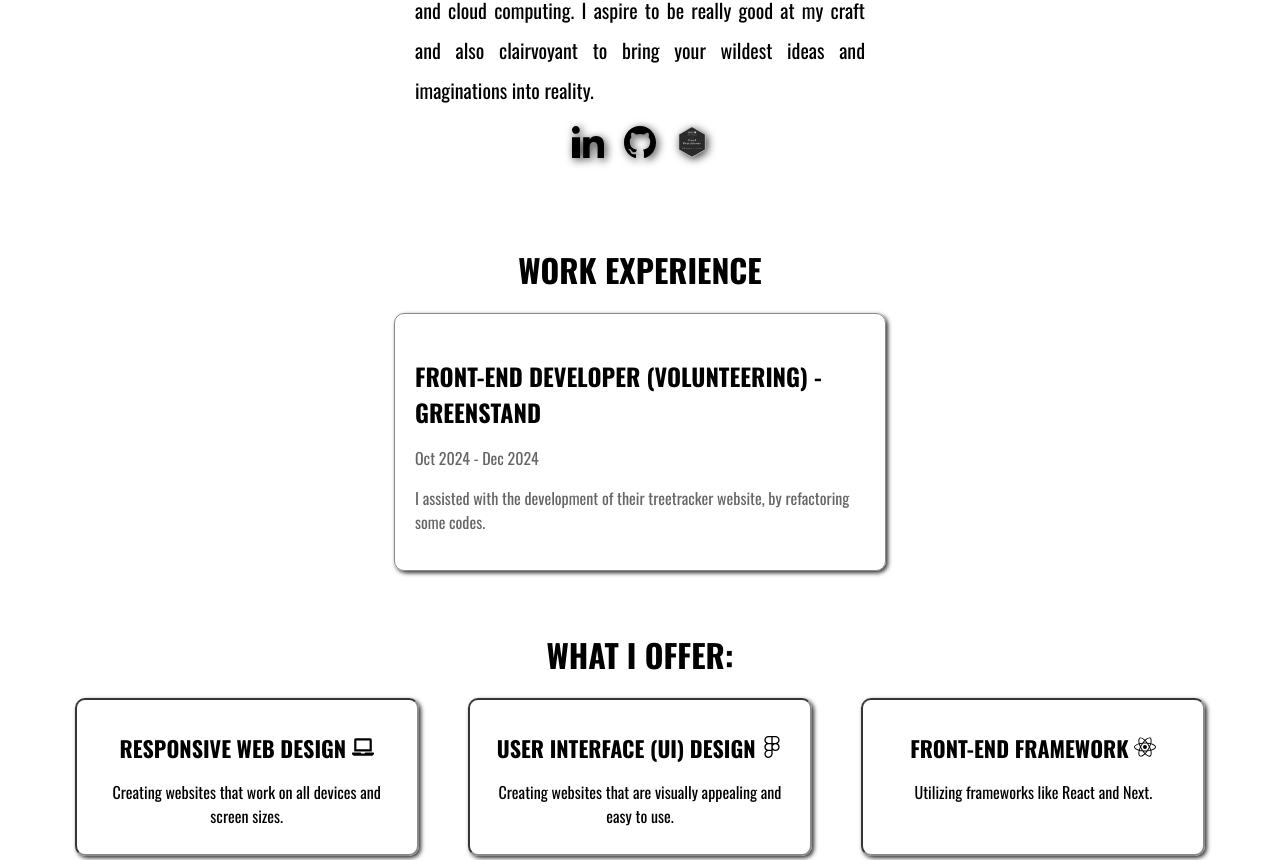
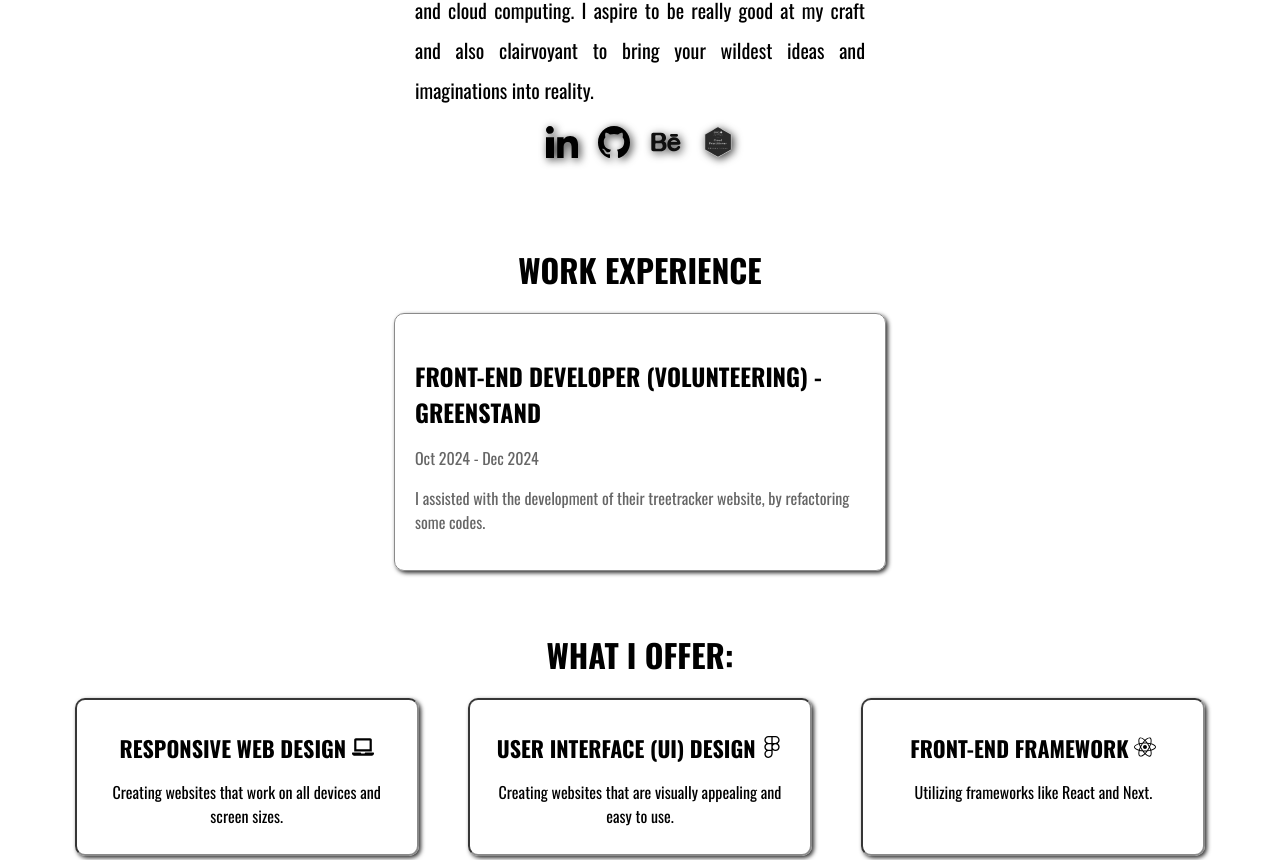
Before and after one commit to Otonbara/portfolio_website2.0, a React (Vite) app in the folder otonbara/: page / in a window 1280 px wide. Shown: the part 1100-1960 px from the top of the page. Built offline with nearby package versions, Linux system fonts and the light colour scheme.

Commit message:
Add Behance link to About page; remove GitHub link from Contact page and include Behance SVG asset

```diff
--- a/otonbara/src/pages/About.jsx
+++ b/otonbara/src/pages/About.jsx
@@ -15,6 +15,7 @@ import FirebaseImg from '../assets/firebase-svgrepo-com.svg';
 import GitImg from '../assets/git-svgrepo-com.svg';
 import GitHubImg from '../assets/github-142-svgrepo-com.svg';
 import AWSImg from '../assets/aws-svgrepo-com.svg';
+import BehanceIMG from '../assets/behance-svgrepo-com.svg';
 import { motion, useAnimation } from 'framer-motion';
 import { useInView } from 'react-intersection-observer';
 
@@ -73,6 +74,7 @@ const About = () => {
                     <ul>
                         <li className='social-link'><a href="https://www.linkedin.com/in/otonbaraokolai" target='blank'><img src={LinkedInIMG} alt="LinkedIn"/></a></li>
                         <li className='social-link'><a href="https://github.com/Otonbara" target='blank'><img src={GitHubIMG} alt="GitHub"/></a></li>
+                        <li className='social-link'><a href="https://www.behance.net/otonbaraokolai" target='blank'><img src={BehanceIMG} alt="Behance"/></a></li>
                         <li className='social-link'><a href="https://www.credly.com/badges/8799d5ec-e18e-46b1-884f-bed76dbaa227/public_url" target='blank'><img src={AWSCertIMG} alt="AWS Certificate"/></a></li>
                     </ul>
                 </div>
--- a/otonbara/src/pages/Contact.jsx
+++ b/otonbara/src/pages/Contact.jsx
@@ -1,7 +1,6 @@
 /* eslint-disable react/no-unescaped-entities */
 import '../style.css'
 import { FaEnvelope } from 'react-icons/fa'
-import GitHubIMG from '../assets/github-142-svgrepo-com.svg'
 import LinkedInIMG from '../assets/linkedin-161-svgrepo-com.svg'
 
 const Contact = () => {
@@ -17,7 +16,6 @@ const Contact = () => {
                 <div className="contact-links">
                     <a href="mailto:alfredokolai@gmail.com"><FaEnvelope/></a>
                     <a href="https://www.linkedin.com/in/otonbaraokolai" target='blank'><img src={LinkedInIMG} alt="LinkedIn"/></a>
-                    <a href="https://github.com/Otonbara" target='blank'><img src={GitHubIMG} alt="GitHub"/></a>
                 </div>
             </section>
 
```
Also changed, not shown: otonbara/src/assets/behance-svgrepo-com.svg (added).
